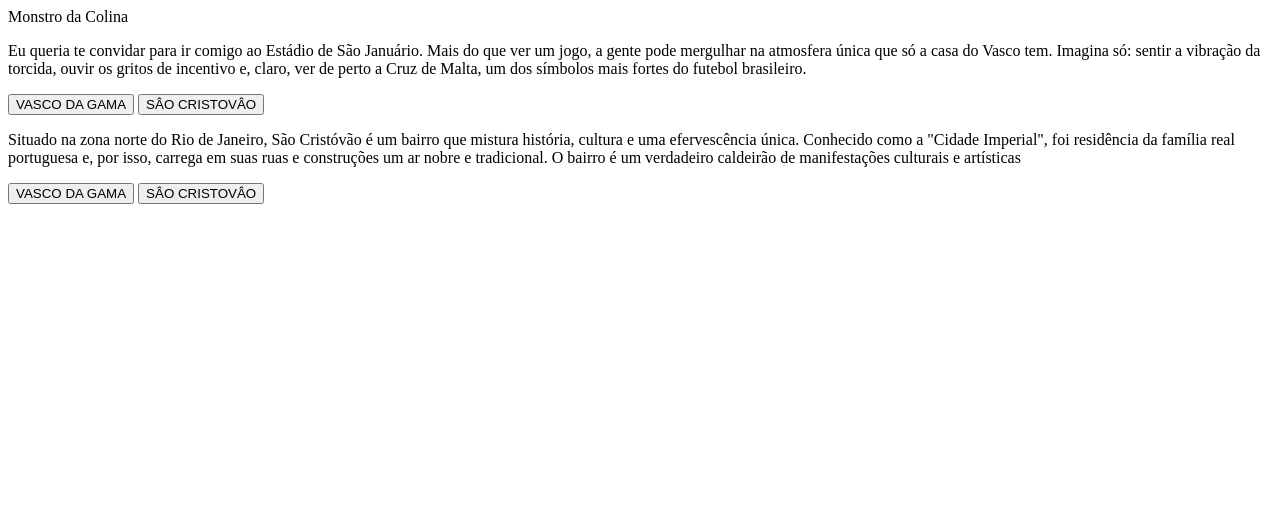
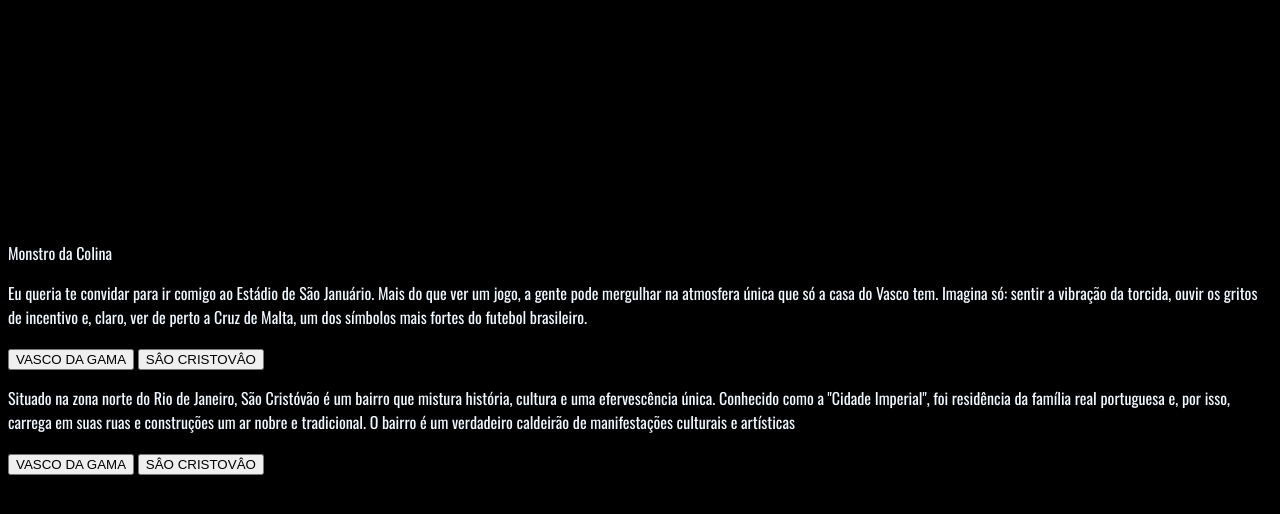
Before and after one commit to Pedroarthur15-rgb/S-o-Junuario, a plain HTML site: page index.html in a window 1280 px wide. Drawn offline with nearby package versions, Linux system fonts and the light colour scheme.

Commit message:
Add files via upload

```diff
--- a/index.html
+++ b/index.html
@@ -4,11 +4,15 @@
         <meta charset="UTF-8">
         <meta http-equiv="X-UA-Compatible" content="IE=edge">
         <meta name="viewport" content="width=device-width, initial-scale=1.0">
+        <link rel="stylesheet" href="style.css">
+        <link rel="preconnect" href="https://fonts.googleapis.com">
+<link rel="preconnect" href="https://fonts.gstatic.com" crossorigin>
+<link href="https://fonts.googleapis.com/css2?family=Oswald:wght@200..700&display=swap" rel="stylesheet">
         <title> Gigantesco São Januário</title>
     </head>
     <body>
         <main>
-            <div class="passo" id="passo-0">  Monstro da Colina
+            <div class="passo ativo" id="passo-0">  Monstro da Colina
                 <p>Eu queria te convidar para ir comigo ao Estádio de São Januário. Mais do que ver um jogo, a gente pode mergulhar na atmosfera única que só a casa do Vasco tem. Imagina só: sentir a vibração da torcida, ouvir os gritos de incentivo e, claro, ver de perto a Cruz de Malta, um dos símbolos mais fortes do futebol brasileiro.</p>
                 <button class="btn-proximo"data-proximo="1">VASCO DA GAMA</button>
                 <button class="btn-proximo"data-proximo="2">SÂO CRISTOVÂO</button>
@@ -19,7 +23,6 @@
                 <button class="btn-proximo"data-proximo="2">SÂO CRISTOVÂO</button>
             </div>
         </main>
-
-
+        <script src="script.js"></script>
     </body>
     </html>
--- a/style.css
+++ b/style.css
@@ -0,0 +1,9 @@
+    body {
+        background-color: black;
+        color: aliceblue;
+        font-family:"Oswald", sans-serif;
+        display: flex;
+        justify-content: center;
+        align-items: center;
+        height: 700px;
+ }
```
